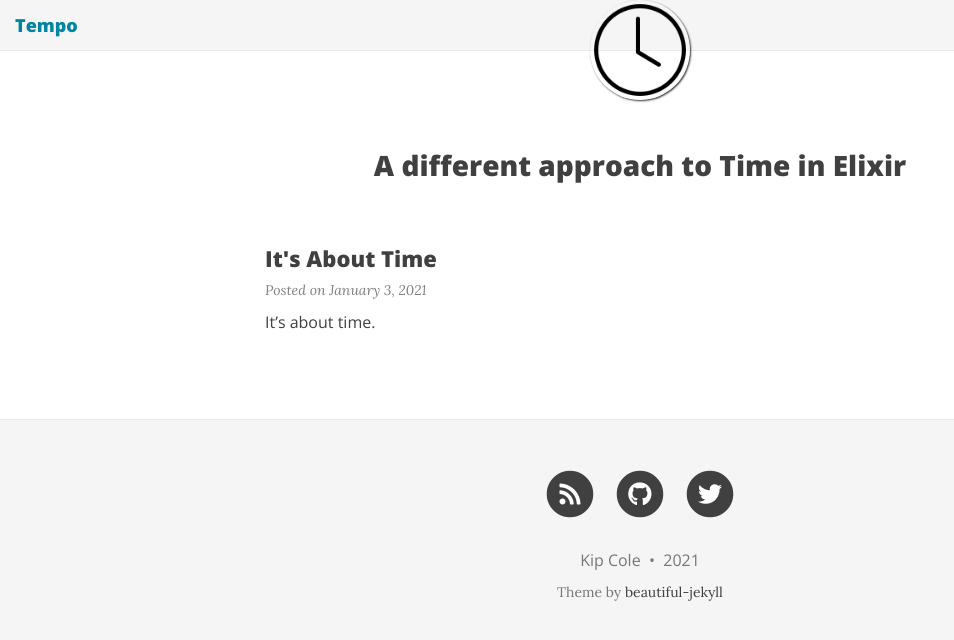
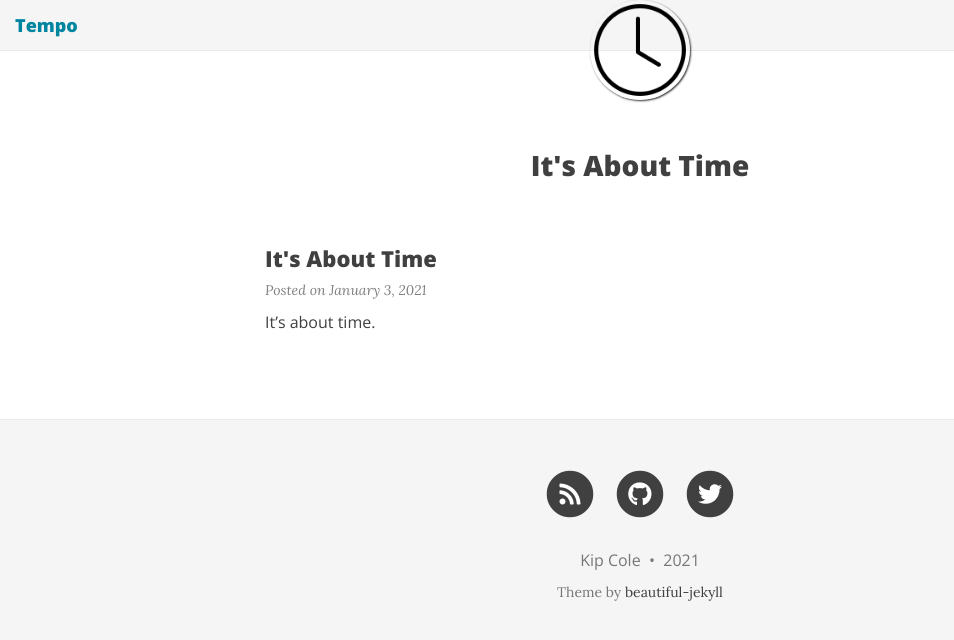
Before and after one commit to kipcole9/tempo, a Jekyll site: the page built from docs/index.html, in a window 1280 px wide. Shown: the top 640 px of the page, without its empty margins (0-954 px from the left). Built offline with Jekyll 4.4.1, drawn with Linux system fonts in a browser that asks for light colours; nearby versions of some CDN libraries; the list of posts is cut into pages by our own code.

Commit message:
Change title

```diff
--- a/docs/index.html
+++ b/docs/index.html
@@ -1,6 +1,6 @@
 ---
 layout: page
-title: A different approach to Time in Elixir
+title: It's About Time
 ---
 
 <div class="posts-list">
```
